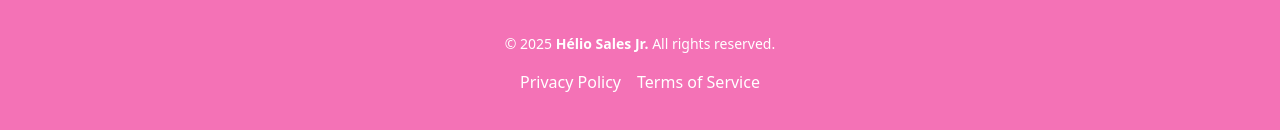
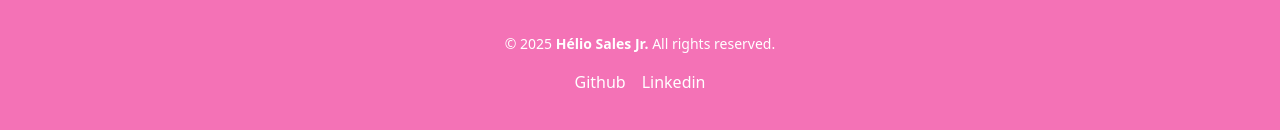
Before and after one commit to heliosalesjr/dogdog, a Next.js app: page / in a window 1280 px wide. Shown: the part 3144-3274 px from the top of the page. Built offline with nearby package versions, Linux system fonts and the light colour scheme; no server answers.

Commit message:
footer updated

```diff
--- a/app/components/Footer.jsx
+++ b/app/components/Footer.jsx
@@ -5,8 +5,8 @@ export default function Footer() {
         <div className="container mx-auto text-center my-8">
           <p className="text-white text-sm">&copy; {new Date().getFullYear()} <span className="font-black">Hélio Sales Jr.</span> All rights reserved.</p>
           <div className="flex justify-center space-x-4 mt-4">
-            <a href="#" className="text-white hover:text-orange-200">Privacy Policy</a>
-            <a href="#" className="text-white hover:text-orange-200">Terms of Service</a>
+            <a href="#" className="text-white hover:text-orange-200">Github</a>
+            <a href="#" className="text-white hover:text-orange-200">Linkedin</a>
           </div>
         </div>
       </footer>
--- a/app/page.js
+++ b/app/page.js
@@ -10,7 +10,6 @@ export default function HomePage() {
 
       <HeroSection />
       <Game />
-
       <AboutTheProject />
       <AboutUs />
       <Footer />
```
